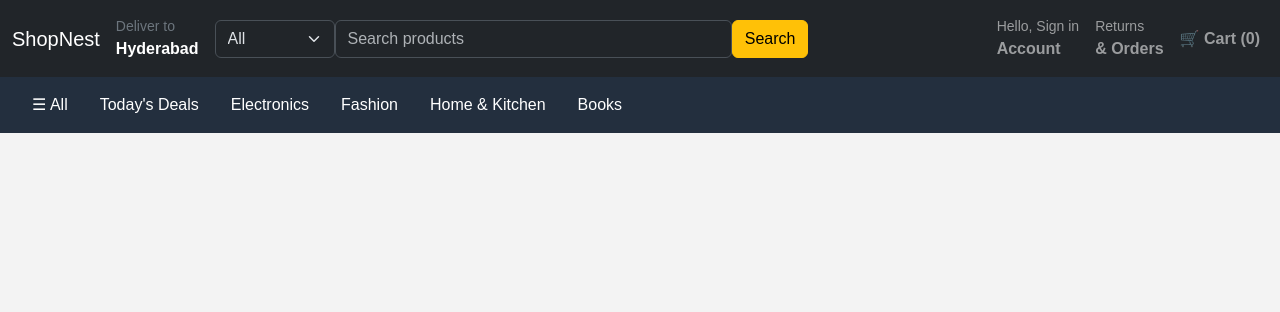
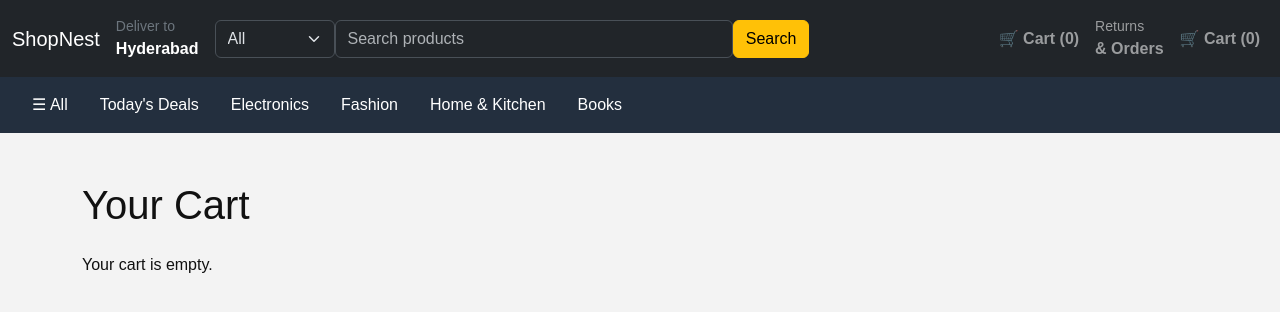
Before and after one commit to Keerthi2210/Amazon-clone-, a React app in the folder frontend/: page /cart in a window 1280 px wide. Shown: the top 312 px of the page. Built offline with nearby package versions, Linux system fonts and the light colour scheme; the HTML template or start-up script is replaced by a standard one.

Commit message:
Add cart context and cart page

```diff
--- a/frontend/src/App.jsx
+++ b/frontend/src/App.jsx
@@ -1,3 +1,4 @@
+import Cart from './pages/Cart'
 import { Routes, Route } from 'react-router-dom'
 
 import Navbar from './components/Navbar'
@@ -11,6 +12,7 @@ function App() {
       <Navbar />
 
       <Routes>
+
         <Route path="/" element={<Home />} />
 
         <Route
@@ -22,6 +24,7 @@ function App() {
           path="/products/:id"
           element={<ProductDetails />}
         />
+        <Route path="/cart" element={<Cart />} />
       </Routes>
     </>
   )
--- a/frontend/src/components/Navbar.jsx
+++ b/frontend/src/components/Navbar.jsx
@@ -1,3 +1,4 @@
+import { Link } from 'react-router-dom'
 import {
   Container,
   Form,
@@ -56,12 +57,11 @@ function Navbar() {
 
           <BootstrapNavbar.Collapse>
             <Nav className="ms-auto align-items-lg-center">
-              <Nav.Link href="#">
-                <small className="d-block">
-                  Hello, Sign in
-                </small>
-                <strong>Account</strong>
-              </Nav.Link>
+              <Nav.Link
+              as={Link}
+              to="/cart">
+              <strong>🛒 Cart (0)</strong>
+            </Nav.Link>
 
               <Nav.Link href="#">
                 <small className="d-block">
--- a/frontend/src/components/ProductCard.jsx
+++ b/frontend/src/components/ProductCard.jsx
@@ -1,3 +1,5 @@
+import { useContext } from 'react'
+import CartContext from '../context/CartContext'
 import { Link } from 'react-router-dom'
 import {
   Card,
@@ -5,6 +7,7 @@ import {
 } from 'react-bootstrap'
 
 function ProductCard({ product }) {
+  const { addToCart } = useContext(CartContext)
   return (
     <Card className="h-100 shadow-sm">
       <Link to={`/products/${product.id}`}>
@@ -44,6 +47,7 @@ function ProductCard({ product }) {
           }
           disabled={!product.inStock}
           className="mt-auto"
+          onClick={() => addToCart(product)}
         >
           {product.inStock
             ? 'Add to Cart'
--- /dev/null
+++ b/frontend/src/context/CartContext.jsx
@@ -0,0 +1,30 @@
+import {
+  createContext,
+  useState
+} from 'react'
+
+const CartContext = createContext()
+
+export function CartProvider({ children }) {
+  const [cartItems, setCartItems] = useState([])
+  const addToCart = (product) => {
+        setCartItems((currentItems) => [
+            ...currentItems,
+            {
+            ...product,
+            quantity: 1
+            }
+        ])
+    }
+  return (
+    <CartContext.Provider
+      value={{
+        cartItems,
+        addToCart
+      }}>
+      {children}
+    </CartContext.Provider>
+  )
+}
+
+export default CartContext
--- a/frontend/src/main.jsx
+++ b/frontend/src/main.jsx
@@ -1,3 +1,4 @@
+import { CartProvider } from './context/CartContext'
 import { StrictMode } from 'react'
 import { createRoot } from 'react-dom/client'
 import { BrowserRouter } from 'react-router-dom'
@@ -10,7 +11,9 @@ import App from './App.jsx'
 createRoot(document.getElementById('root')).render(
   <StrictMode>
     <BrowserRouter>
-      <App />
+      <CartProvider>
+        <App />
+      </CartProvider>
     </BrowserRouter>
   </StrictMode>
 )
--- /dev/null
+++ b/frontend/src/pages/Cart.jsx
@@ -0,0 +1,52 @@
+import { useContext } from 'react'
+import {
+  Container,
+  Row,
+  Col,
+  Card
+} from 'react-bootstrap'
+
+import CartContext from '../context/CartContext'
+
+function Cart() {
+  const { cartItems } = useContext(CartContext)
+
+  return (
+    <Container className="py-5">
+      <h1 className="mb-4">
+        Your Cart
+      </h1>
+
+      {cartItems.length === 0 ? (
+        <p>Your cart is empty.</p>
+      ) : (
+        <Row className="g-4">
+          {cartItems.map((item, index) => (
+            <Col
+              key={`${item.id}-${index}`}
+              md={6}
+            >
+              <Card>
+                <Card.Body>
+                  <Card.Title>
+                    {item.name}
+                  </Card.Title>
+
+                  <Card.Text>
+                    ₹{item.price.toLocaleString('en-IN')}
+                  </Card.Text>
+
+                  <Card.Text>
+                    Quantity: {item.quantity}
+                  </Card.Text>
+                </Card.Body>
+              </Card>
+            </Col>
+          ))}
+        </Row>
+      )}
+    </Container>
+  )
+}
+
+export default Cart
```
